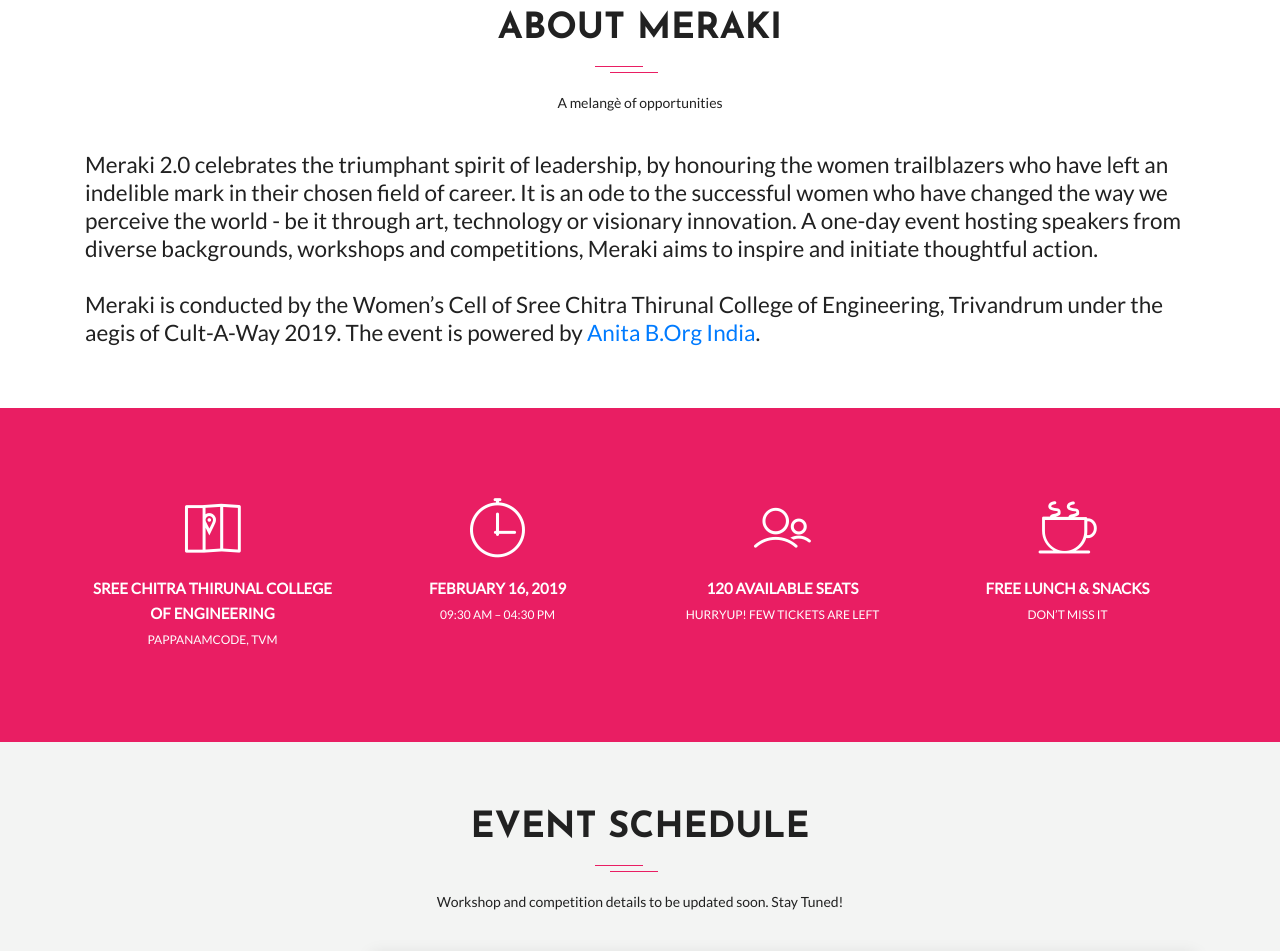
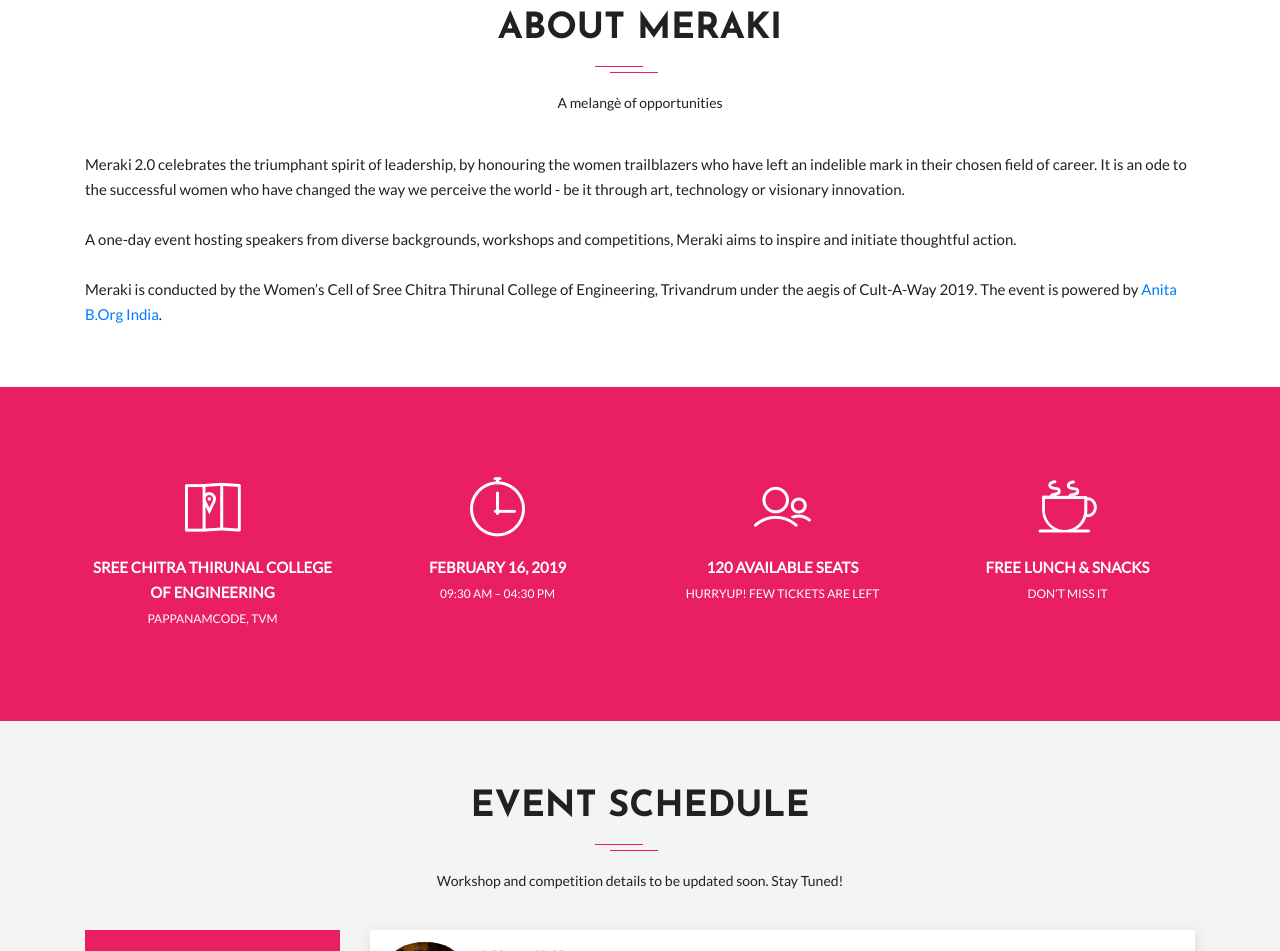
Before and after one commit to sharanp98/meraki, a plain HTML site: page index.html in a window 1280 px wide. Shown: the part 1178-2129 px from the top of the page. Drawn offline with Linux system fonts and the light colour scheme; files whose address does not match are found by name.

Commit message:
change font size of intro

```diff
--- a/index.html
+++ b/index.html
@@ -182,8 +182,8 @@
             </div>
           </div>
         </div>
-        <span style="font-size : 150%;">Meraki 2.0 celebrates the triumphant spirit of leadership, by honouring the women trailblazers who have left an indelible mark in their chosen field of career. It is an ode to the successful women who have changed the way we perceive the world - be it through art, technology or visionary innovation.
-          A one-day event hosting speakers from diverse backgrounds, workshops and competitions, Meraki aims to inspire and initiate thoughtful action.
+        <span style="">Meraki 2.0 celebrates the triumphant spirit of leadership, by honouring the women trailblazers who have left an indelible mark in their chosen field of career. It is an ode to the successful women who have changed the way we perceive the world - be it through art, technology or visionary innovation.
+          <br><br>A one-day event hosting speakers from diverse backgrounds, workshops and competitions, Meraki aims to inspire and initiate thoughtful action.
          <br><br> Meraki is conducted by the Women’s Cell of Sree Chitra Thirunal College of Engineering, Trivandrum under the aegis of Cult-A-Way 2019. The event is powered by <a href="https://anitab.org/about-us/india/"> Anita B.Org India</a>.
         </span>
       </div>
```
